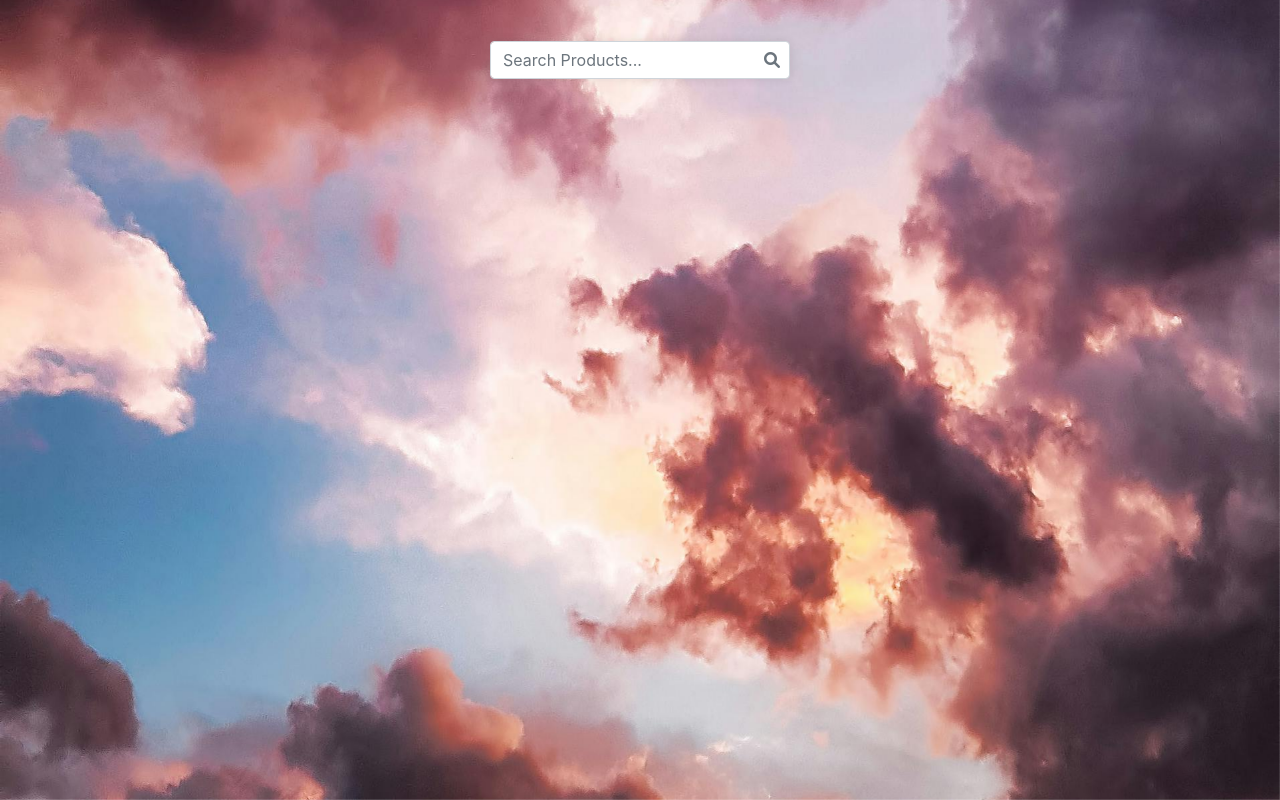
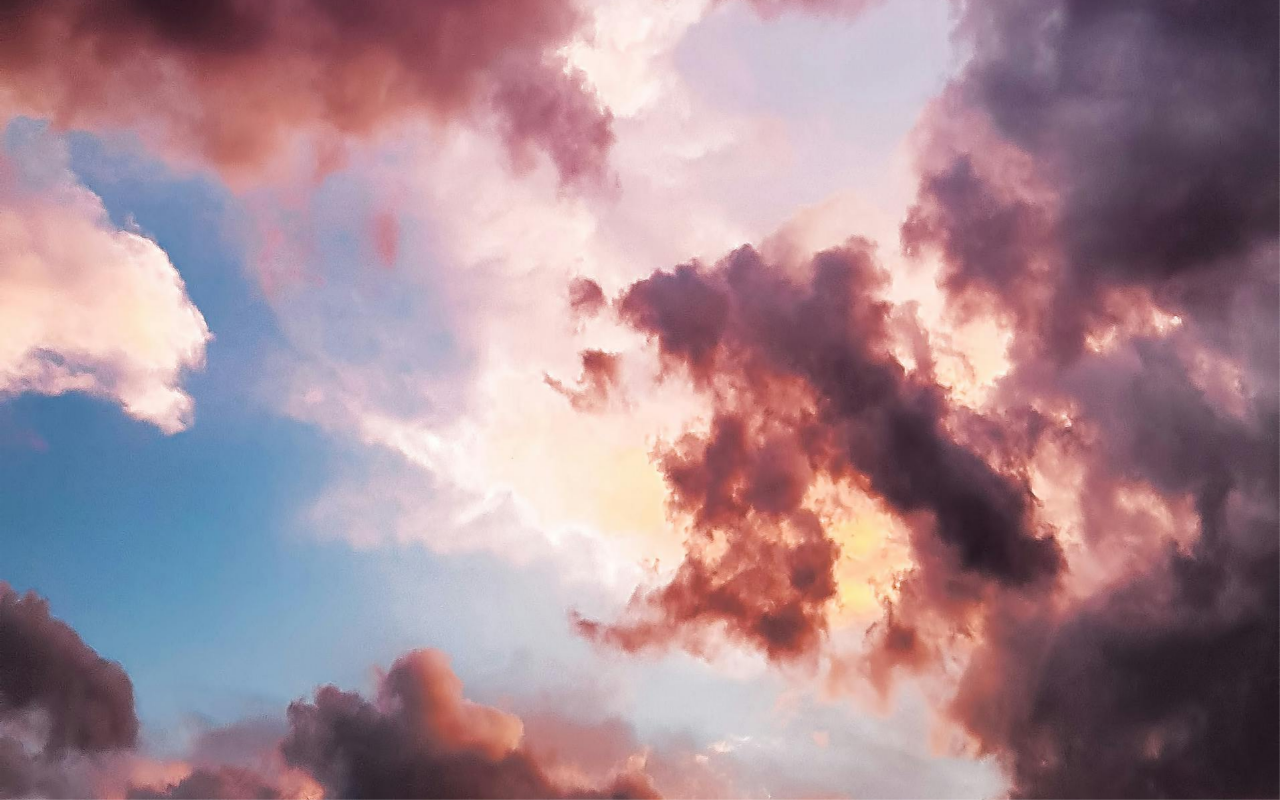
Before and after one commit to ghost-mann/solid-fiesta, a PHP site: page / in a window 1280 px wide. Shown: the part 59-859 px from the top of the page. Run offline with PHP 8.4, Linux system fonts and the light colour scheme.

Commit message:
feat: removed search bar from index.php and styles.css

```diff
--- a/css/style.css
+++ b/css/style.css
@@ -34,34 +34,6 @@ body, html {
     color: #e6e6e6 !important;
 }
 
-/* Search Bar Styles */
-.search-container {
-    position: fixed;
-    top: 100px;
-    left: 50%;
-    transform: translateX(-50%);
-    z-index: 1000;
-    width: 300px;
-}
-
-.search-input {
-    height: 50px;
-    border-radius: 30px;
-    padding-left: 35px;
-    padding-right: 30px;
-    border: none;
-    box-shadow: 0 0 10px rgba(0, 0, 0, 0.1);
-    background-color: rgba(255, 255, 255, 0.9);
-}
-
-.search-icon {
-    position: absolute;
-    right: 10px;
-    top: 50%;
-    transform: translateY(-50%);
-    color: #6c757d;
-}
-
 /* Carousel Styles */
 .carousel {
     height: 100vh;
--- a/index.php
+++ b/index.php
@@ -36,14 +36,6 @@
     </div>
 </nav>
 
-<!-- Search Bar -->
-<div class="search-container">
-    <div class="position-relative">
-        <input type="text" class="form-control search-input" placeholder="Search Products...">
-        <i class="fa fa-search search-icon"></i>
-    </div>
-</div>
-
 <!-- auto sliding Carousel -->
 <div id="mainCarousel" class="carousel slide" data-bs-ride="carousel" data-bs-interval="5000">
     <div class="carousel-inner">
```
